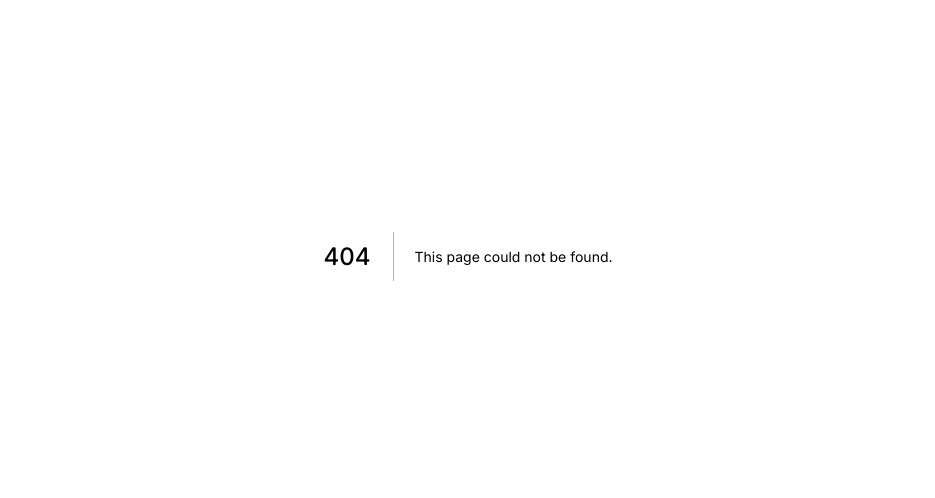
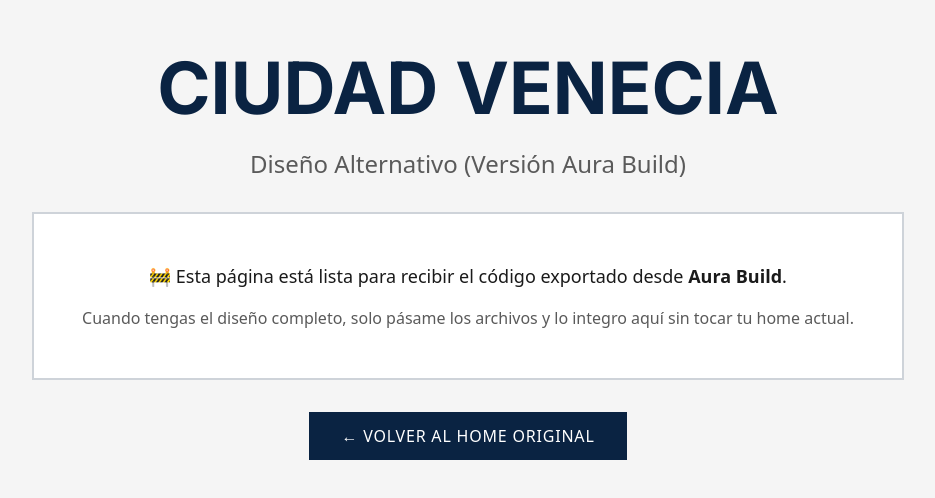
Before and after one commit to rplushn/ciudadvenecia, a Next.js app: page /design-2 in a window 1280 px wide. Before the commit this address had no page. Shown: the part 144-642 px from the top of the page, without its empty margins (172-1107 px from the left). Built offline with nearby package versions, Linux system fonts and the light colour scheme.

Commit message:
Create /design-2 route for Aura Build integration

```diff
--- /dev/null
+++ b/src/app/design-2/page.tsx
@@ -0,0 +1,28 @@
+export default function Design2Page() {
+  return (
+    <main className="min-h-screen bg-surface flex items-center justify-center px-4">
+      <div className="max-w-4xl text-center">
+        <h1 className="font-display text-5xl md:text-7xl font-bold text-primary mb-6">
+          CIUDAD VENECIA
+        </h1>
+        <p className="text-2xl text-text-secondary mb-8">
+          Diseño Alternativo (Versión Aura Build)
+        </p>
+        <div className="bg-white border-2 border-primary/20 p-12">
+          <p className="text-lg text-text-primary mb-4">
+            🚧 Esta página está lista para recibir el código exportado desde <strong>Aura Build</strong>.
+          </p>
+          <p className="text-text-secondary">
+            Cuando tengas el diseño completo, solo pásame los archivos y lo integro aquí sin tocar tu home actual.
+          </p>
+        </div>
+        <a
+          href="/"
+          className="inline-block mt-8 px-8 py-3 bg-primary text-white uppercase tracking-wider hover:bg-primary-dark transition-colors"
+        >
+          ← Volver al Home Original
+        </a>
+      </div>
+    </main>
+  );
+}
```
